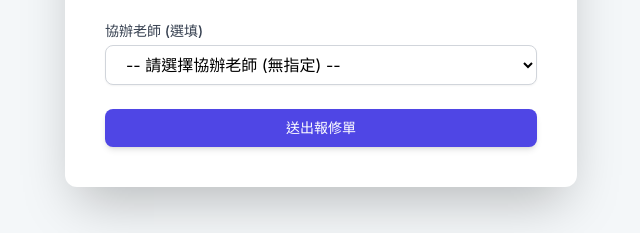
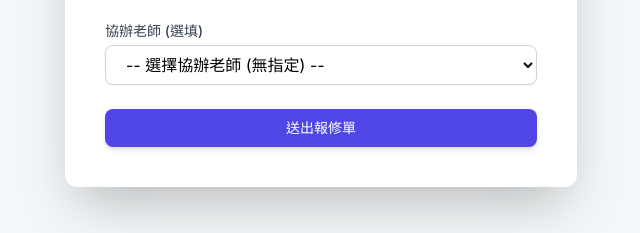
Before and after one commit to grandparyan/Registration-System, a plain HTML site: page repair_form.html in a window 1280 px wide. Shown: the part 564-797 px from the top of the page, 319-959 px from the left. Drawn offline with nearby package versions, Linux system fonts and the light colour scheme.

Commit message:
Update repair_form.html

```diff
--- a/repair_form.html
+++ b/repair_form.html
@@ -56,9 +56,9 @@
             <div>
                 <label for="teacher_select" class="block text-sm font-medium text-gray-700 mb-1">協辦老師 (選填)</label>
                 <select id="teacher_select" class="w-full px-4 py-2 border border-gray-300 rounded-lg shadow-sm focus:ring-indigo-500 focus:border-indigo-500 bg-white">
-                    <option value="無指定">-- 請選擇協辦老師 (無指定) --</option>
-                    <option value="李老師">李老師</option>
-                    <option value="王老師">王老師</option>
+                    <option value="無指定">-- 選擇協辦老師 (無指定) --</option>
+                    <option value="李老師">詹老師</option>
+                    <option value="王老師">佘老師</option>
                     <option value="陳老師">陳老師</option>
                 </select>
             </div>
```
